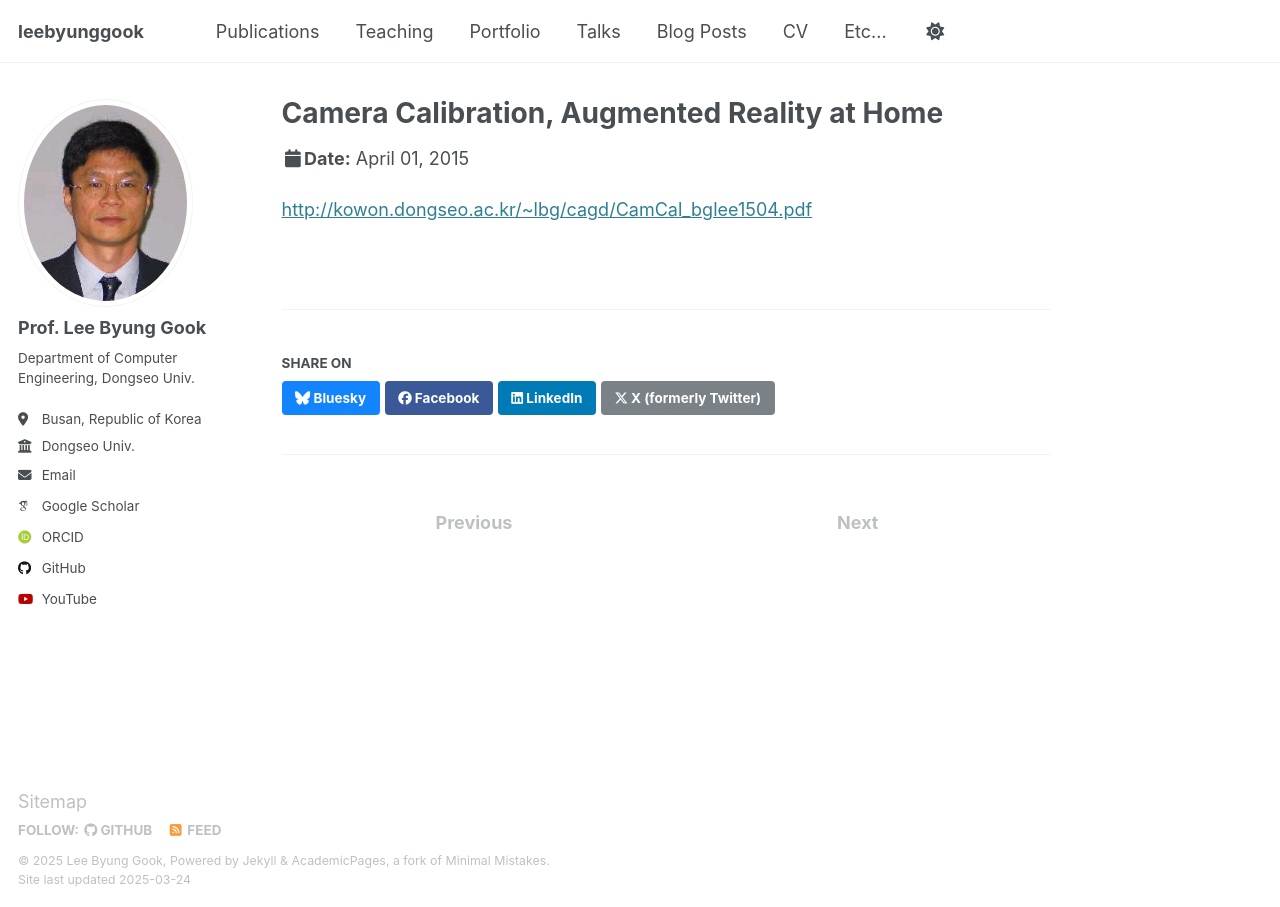
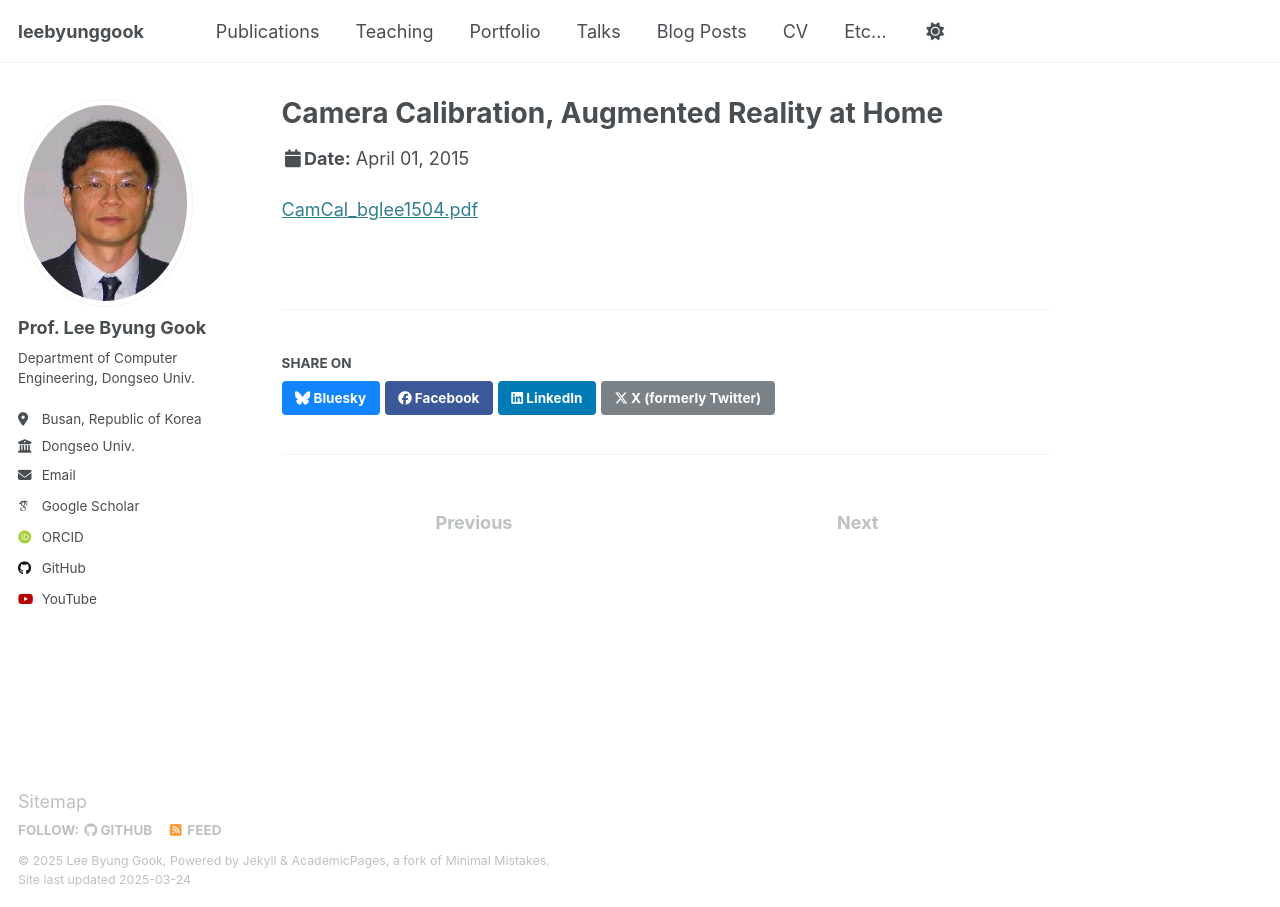
Before and after one commit to leebyunggook/leebyunggook.github.io, a Jekyll site: the page built from _talks/2015-04-01-CamCal.md, in a window 1280 px wide. Built offline with Jekyll 4.4.1, drawn with Linux system fonts in a browser that asks for light colours; some web fonts are replaced; part of the change alters nothing that is shown.

Commit message:
Update 2015-04-01-CamCal.md

```diff
--- a/_talks/2015-04-01-CamCal.md
+++ b/_talks/2015-04-01-CamCal.md
@@ -8,4 +8,4 @@ date: 2015-04-01
 location: "Dongseo Univ. Busan, Korea"
 ---
 
-[http://kowon.dongseo.ac.kr/~lbg/cagd/CamCal_bglee1504.pdf](http://kowon.dongseo.ac.kr/~lbg/cagd/CamCal_bglee1504.pdf)
+[CamCal_bglee1504.pdf](http://kowon.dongseo.ac.kr/~lbg/cagd/CamCal_bglee1504.pdf)
```
